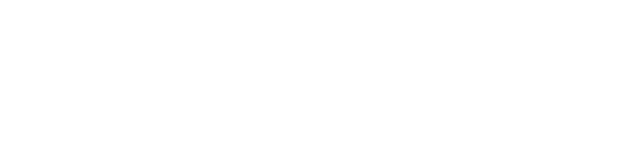
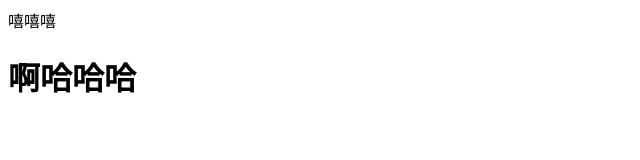
Before and after one commit to dagangwuyanzu/saisai, a plain HTML site: page index.html in a window 1280 px wide. Shown: the whole page, without its empty margins (0-640 px from the left). Drawn offline with Linux system fonts and the light colour scheme.

Commit message:
练习练习

```diff
--- a/index.html
+++ b/index.html
@@ -6,6 +6,9 @@
     <title>Document</title>
 </head>
 <body>
-
+    <div>
+        嘻嘻嘻
+    </div>
+    <h1>啊哈哈哈</h1>
 </body>
 </html>
```
Also changed, not shown: 1 other file.
